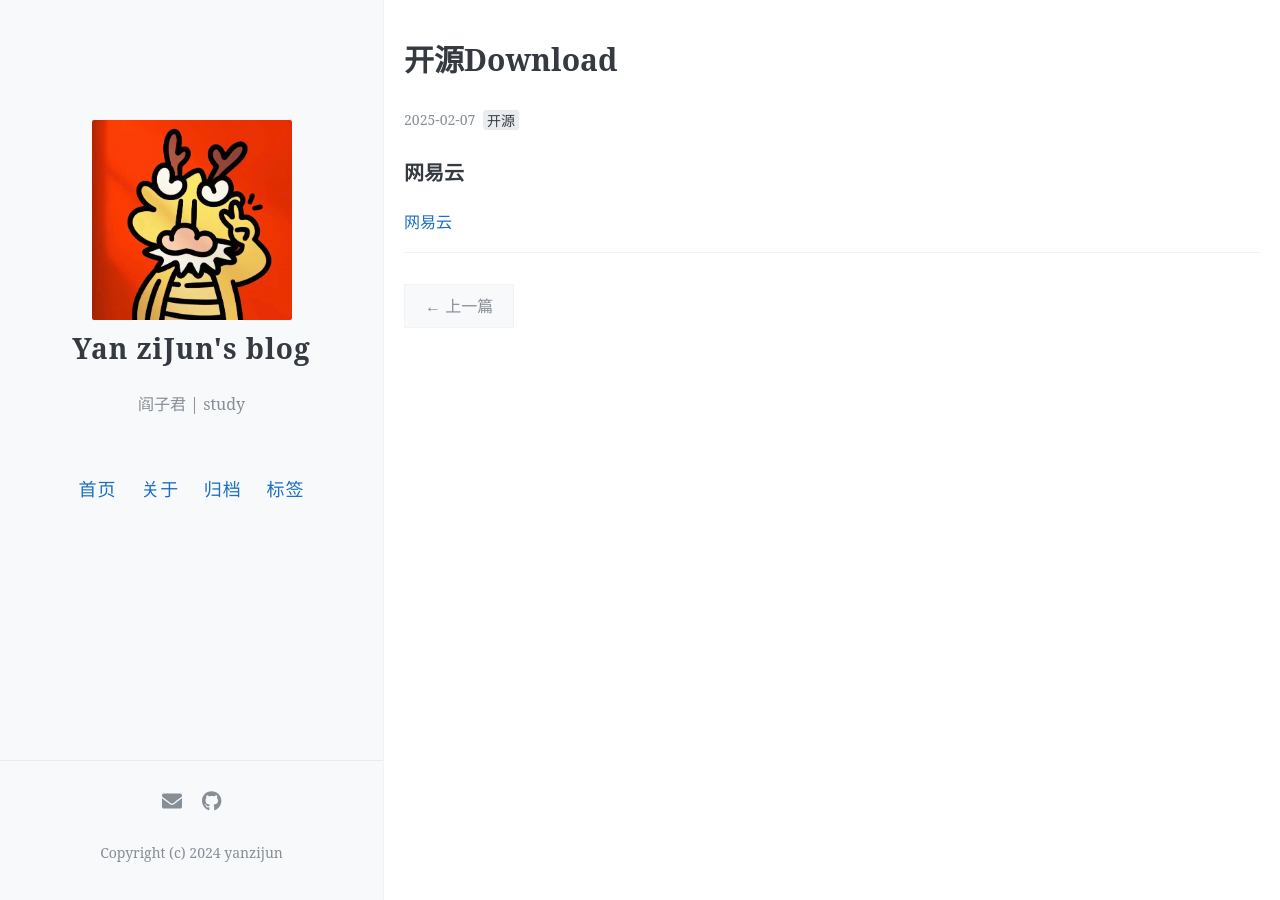
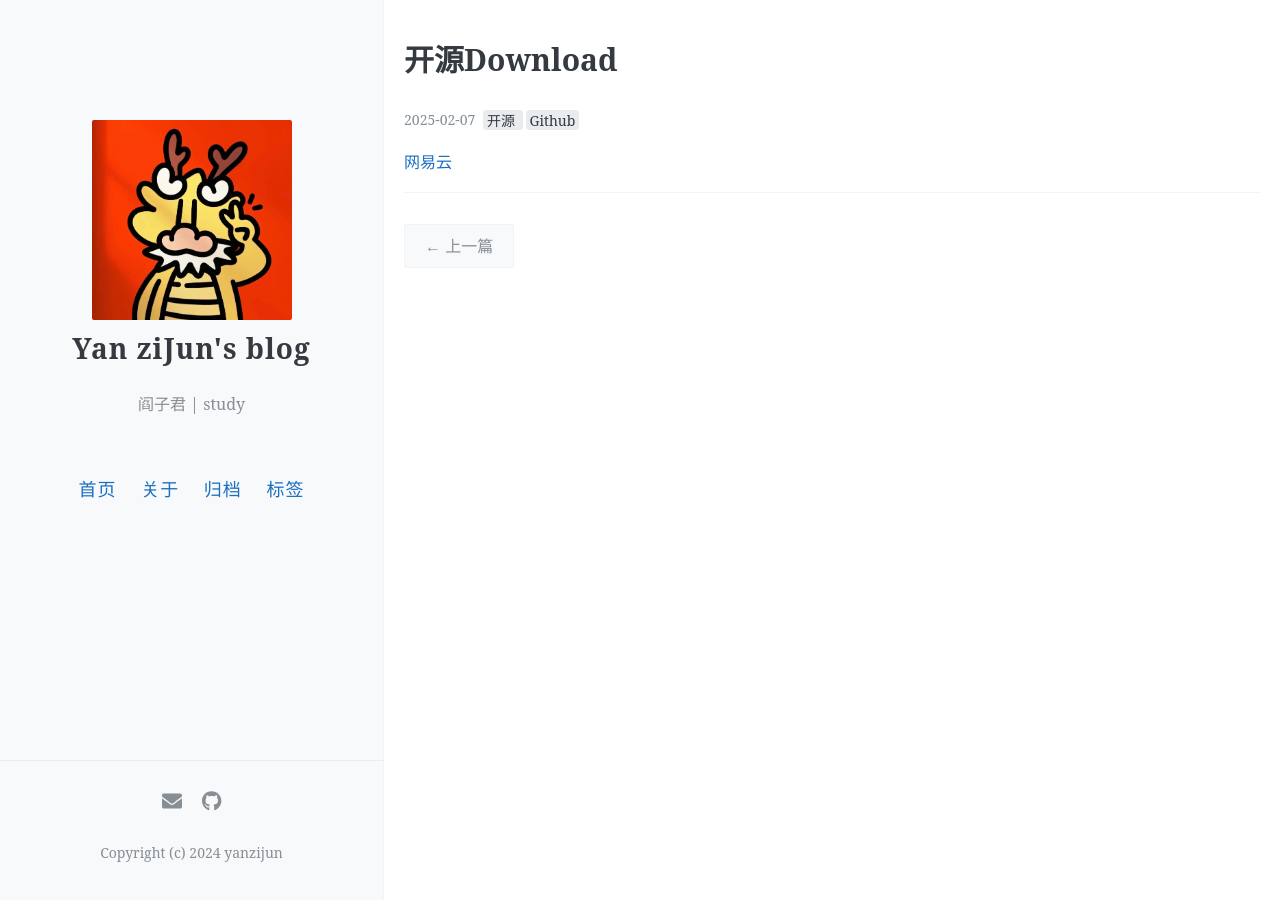
Before and after one commit to Yan-ziJun/yan-zijun.github.io, a Jekyll site: the page built from _posts/2025-02-07-开源-Download.md, in a window 1280 px wide. Built offline with Jekyll 4.4.1, drawn with Linux system fonts in a browser that asks for light colours; comment, search, counter and statistics services are not loaded.

Commit message:
Update 2025-02-07-开源-Download.md

```diff
--- a/_posts/2025-02-07-开源-Download.md
+++ b/_posts/2025-02-07-开源-Download.md
@@ -4,10 +4,8 @@ title: 开源Download
 date: 2025-02-07
 Author: 阎子君
 categories: 开源
-tags: [开源]
+tags: [开源,Github]
 comments: true
 ---
 
-### 网易云
-
-[网易云](https://api.toubiec.cn/wyapi.html/ "网易云单曲无损下载")
+[网易云](https://api.toubiec.cn/wyapi.html "网易云单曲无损下载")
```
